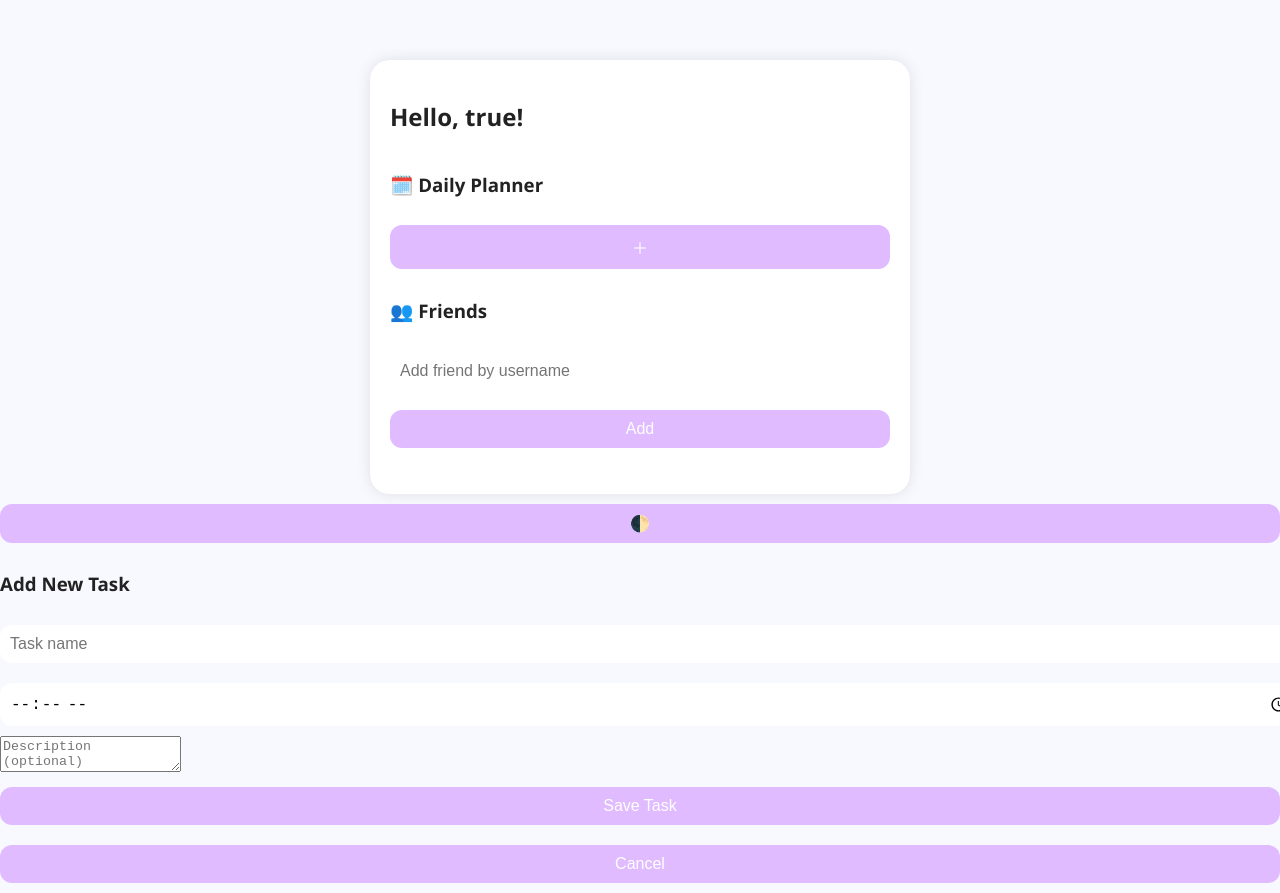
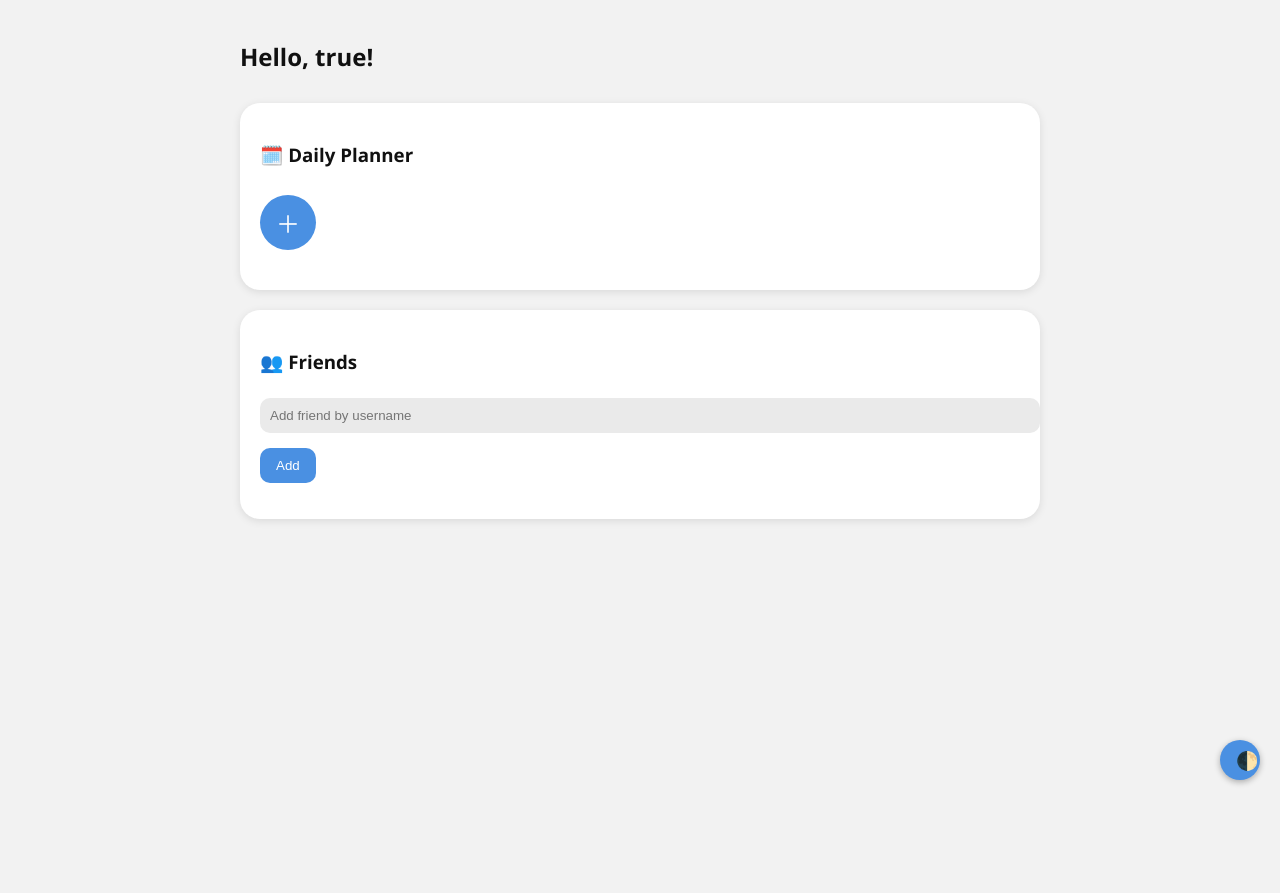
Before and after one commit to miyamuradc/cookie-planner, a plain HTML site: page dashboard.html in a window 1280 px wide. After the commit the page ends 800 px from the top, so only its background shows below. Drawn offline with Linux system fonts and the light colour scheme; sample sign-in values are in the browser's storage.

Commit message:
Update style.css

```diff
--- a/style.css
+++ b/style.css
@@ -1,49 +1,58 @@
-body {
-  font-family: 'Segoe UI', sans-serif;
-  background-color: var(--bg);
-  color: var(--text);
-  margin: 0;
-  padding: 0;
-  transition: all 0.3s;
+:root {
+  --bg: #f2f2f2;
+  --text: #111;
+  --card: #ffffff;
+  --accent: #4a90e2;
 }
 
-:root {
-  --bg: #f8f8ff;
-  --text: #222;
-  --card: #fff;
-  --accent: #e0bbff;
+.dark-mode {
+  --bg: #121212;
+  --text: #eee;
+  --card: #1f1f1f;
+  --accent: #bb86fc;
 }
 
-.dark {
-  --bg: #1e1e2e;
-  --text: #eee;
-  --card: #2e2e3e;
-  --accent: #c084fc;
+body {
+  margin: 0;
+  font-family: 'Segoe UI', sans-serif;
+  background: var(--bg);
+  color: var(--text);
 }
 
-.container, .dashboard {
-  max-width: 500px;
+.dashboard {
+  padding: 20px;
+  max-width: 800px;
   margin: auto;
-  margin-top: 60px;
+}
+
+.topbar h2 {
+  margin-bottom: 30px;
+}
+
+.planner,
+.friends {
   background: var(--card);
   padding: 20px;
   border-radius: 20px;
-  box-shadow: 0 0 15px rgba(0,0,0,0.1);
+  margin-bottom: 20px;
+  box-shadow: 0 2px 8px rgba(0,0,0,0.1);
 }
 
-input, button {
+input, textarea {
   width: 100%;
+  margin: 5px 0 15px;
   padding: 10px;
-  border-radius: 12px;
-  margin: 10px 0;
   border: none;
-  outline: none;
-  font-size: 16px;
+  border-radius: 10px;
+  background: #eaeaea;
 }
 
 button {
-  background-color: var(--accent);
-  color: #fff;
+  padding: 10px 16px;
+  background: var(--accent);
+  color: white;
+  border: none;
+  border-radius: 10px;
   cursor: pointer;
 }
 
@@ -51,22 +60,59 @@ button:hover {
   opacity: 0.9;
 }
 
-.topbar {
-  display: flex;
-  justify-content: space-between;
+.theme-toggle {
+  position: fixed;
+  bottom: 20px;
+  right: 20px;
+  background: var(--accent);
+  color: white;
+  border: none;
+  border-radius: 50%;
+  width: 40px;
+  height: 40px;
+  font-size: 18px;
+  cursor: pointer;
+  box-shadow: 0 2px 6px rgba(0,0,0,0.3);
+}
+
+.add-task-btn {
+  font-size: 24px;
+  background: var(--accent);
+  border: none;
+  color: white;
+  padding: 10px 16px;
+  border-radius: 50%;
+  margin: 10px 0;
+  cursor: pointer;
+}
+
+#taskList {
+  margin-top: 10px;
+}
+
+.task-item {
+  background: var(--card);
+  padding: 10px;
+  border-radius: 12px;
+  margin: 5px 0;
+  box-shadow: 0 1px 3px rgba(0,0,0,0.1);
+}
+
+/* Modal */
+.modal {
+  display: none;
+  position: fixed;
+  top: 0; left: 0;
+  width: 100%; height: 100%;
+  background: rgba(0,0,0,0.5);
+  justify-content: center;
   align-items: center;
 }
 
-.planner textarea {
-  width: 100%;
-  height: 60px;
-  margin: 5px 0;
-  padding: 8px;
-  border-radius: 10px;
-  resize: vertical;
+.modal-content {
+  background: var(--card);
+  padding: 20px;
+  border-radius: 20px;
+  width: 90%;
+  max-width: 400px;
 }
-
-ul {
-  list-style: none;
-  padding: 0;
-}
```
